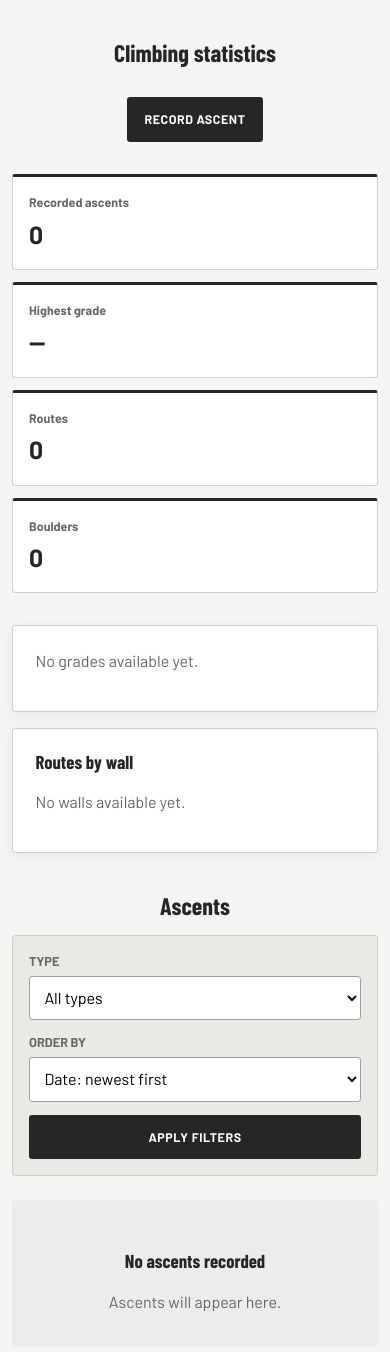
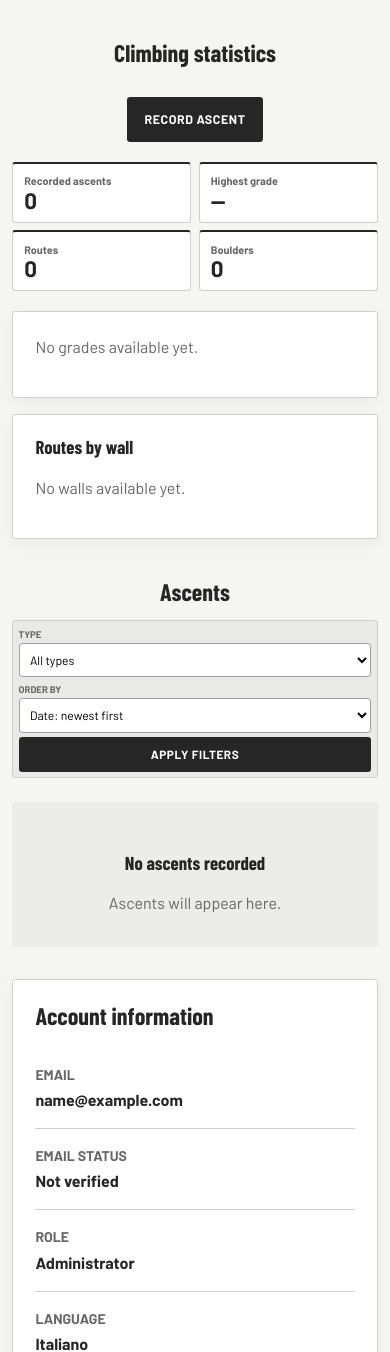
Before and after one commit to LeonardoPerin97/ClimbingSideRoma, a Django app: page /account/ in a window 390 px wide. Shown: the part 229-1581 px from the top of the page. Run offline with Django 5.2, Linux system fonts and the light colour scheme; the visitor is signed in with stand-in values (Sample User, id 1); data that the repository does not hold is empty.

Commit message:
improvements

```diff
--- a/static/css/app.css
+++ b/static/css/app.css
@@ -1225,7 +1225,7 @@ meter::-webkit-meter-optimum-value {
 }
 
 .route-data-activity {
-  grid-template-columns: minmax(4.2rem, 0.65fr) minmax(6.8rem, 1fr);
+  grid-template-columns: minmax(6.8rem, 1fr) minmax(4.2rem, 0.65fr);
 }
 
 .route-name-cell,
@@ -1344,8 +1344,12 @@ meter::-webkit-meter-optimum-value {
   grid-template-columns: repeat(2, minmax(0, 1fr));
 }
 
-.ascent-date-cell,
 .ascent-type-cell {
+  color: var(--color-muted);
+  font-size: 0.84rem;
+}
+
+.ascent-date-cell {
   color: var(--color-ink);
   font-size: 0.84rem;
 }
@@ -2529,8 +2533,77 @@ meter::-webkit-meter-optimum-value {
     grid-template-columns: 1fr;
   }
 
+  .filter-bar {
+    gap: 0.3rem;
+    margin-bottom: 0.85rem;
+    padding: 0.35rem;
+  }
+
+  .filter-bar label {
+    margin-bottom: 0.1rem;
+    font-size: 0.6rem;
+  }
+
+  .filter-bar input,
+  .filter-bar select,
+  .filter-bar .button {
+    min-height: 2.15rem;
+  }
+
+  .filter-bar input,
+  .filter-bar select {
+    padding: 0.28rem 0.4rem;
+    font-size: 0.76rem;
+  }
+
+  .filter-bar .button {
+    padding: 0.3rem 0.5rem;
+    font-size: 0.74rem;
+  }
+
+  .paired-filter-controls {
+    gap: 0.2rem;
+  }
+
   .summary-grid {
-    grid-template-columns: repeat(2, 1fr);
+    grid-template-columns: repeat(2, minmax(0, 1fr));
+    gap: 0.45rem;
+    margin: 1.25rem 0;
+  }
+
+  .summary-grid article,
+  .summary-grid > div {
+    padding: 0.65rem 0.7rem;
+    border-top-width: 2px;
+  }
+
+  .summary-grid dt,
+  .summary-grid span {
+    font-size: 0.68rem;
+    line-height: 1.2;
+  }
+
+  .summary-grid dd,
+  .summary-grid strong {
+    margin-top: 0.12rem;
+    font-size: 1.45rem;
+    line-height: 1;
+  }
+
+  .home-summary {
+    margin-bottom: 1.75rem;
+  }
+
+  .home-summary > div {
+    padding: 0.7rem 0.75rem;
+  }
+
+  .home-summary dt {
+    font-size: 0.68rem;
+  }
+
+  .home-summary dd {
+    font-size: 1.7rem;
   }
 
   .detail-grid {
@@ -2552,6 +2625,18 @@ meter::-webkit-meter-optimum-value {
   .route-summary > div + div {
     border-top: 1px solid var(--color-border);
     border-left: 0;
+  }
+
+  .route-summary > div {
+    padding: 0.65rem 0.75rem;
+  }
+
+  .route-summary dt {
+    font-size: 0.68rem;
+  }
+
+  .route-summary dd {
+    font-size: 1.05rem;
   }
 
   .route-action-bar {
@@ -2637,6 +2722,20 @@ meter::-webkit-meter-optimum-value {
     display: block;
   }
 
+  .route-data-activity {
+    display: flex;
+    align-items: flex-start;
+    flex-direction: column;
+  }
+
+  .route-ascent-count {
+    order: 1;
+  }
+
+  .route-beauty {
+    order: 2;
+  }
+
   .route-name-cell h2,
   .ascent-route-cell h3,
   .ascent-user-cell h3 {
@@ -2772,11 +2871,7 @@ meter::-webkit-meter-optimum-value {
   .home-summary dd,
   .summary-grid dd,
   .summary-grid strong {
-    font-size: 1.55rem;
-  }
-
-  .summary-grid {
-    grid-template-columns: 1fr;
+    font-size: 1.4rem;
   }
 
   .annotation-toolbar,
--- a/templates/components/route_table.html
+++ b/templates/components/route_table.html
@@ -16,14 +16,14 @@
             <span>{% translate "Proposed" %}</span>
         </div>
         <div class="route-data-activity">
+            <span>{% translate "Beauty" %}</span>
             <span>{% translate "Ascents" %}</span>
-            <span>{% translate "Beauty" %}</span>
         </div>
     </div>
     <div class="data-list-header route-data-row data-list-header-compact" aria-hidden="true">
         <span>{% translate "Climb" %}</span>
         <span>{% translate "Grade" %}</span>
-        <span></span>
+        <span>{% translate "Ascents" %}</span>
     </div>
     <div class="data-list-rows">
         {% for climbing_route in routes %}
--- a/templates/core/home.html
+++ b/templates/core/home.html
@@ -9,7 +9,8 @@
     <div class="home-hero-overlay" aria-hidden="true"></div>
     <div class="container home-hero-content">
         <h1>Climbing Side Roma</h1>
-        <p>{% translate "Find your next climb, record the result and follow the progress of the whole gym." %}</p>
+        <!--<p>{% translate "Find your next climb, record the result and follow the progress of the whole gym." %}</p>-->
+        <p>{% translate "Find your next climb. Log your sends. Track your progress." %}</p>
         <div class="button-row hero-actions">
             <a class="button button-accent" href="{% url 'climbs:route_list' %}">{% translate "Explore climbs" %}</a>
             {% if request.user.is_authenticated %}
```
Also changed, not shown: templates/components/route_card.html (+4 -5 lines), tests/climbs/test_public_views.py (+20 -2 lines), locale/it/LC_MESSAGES/django.po.
